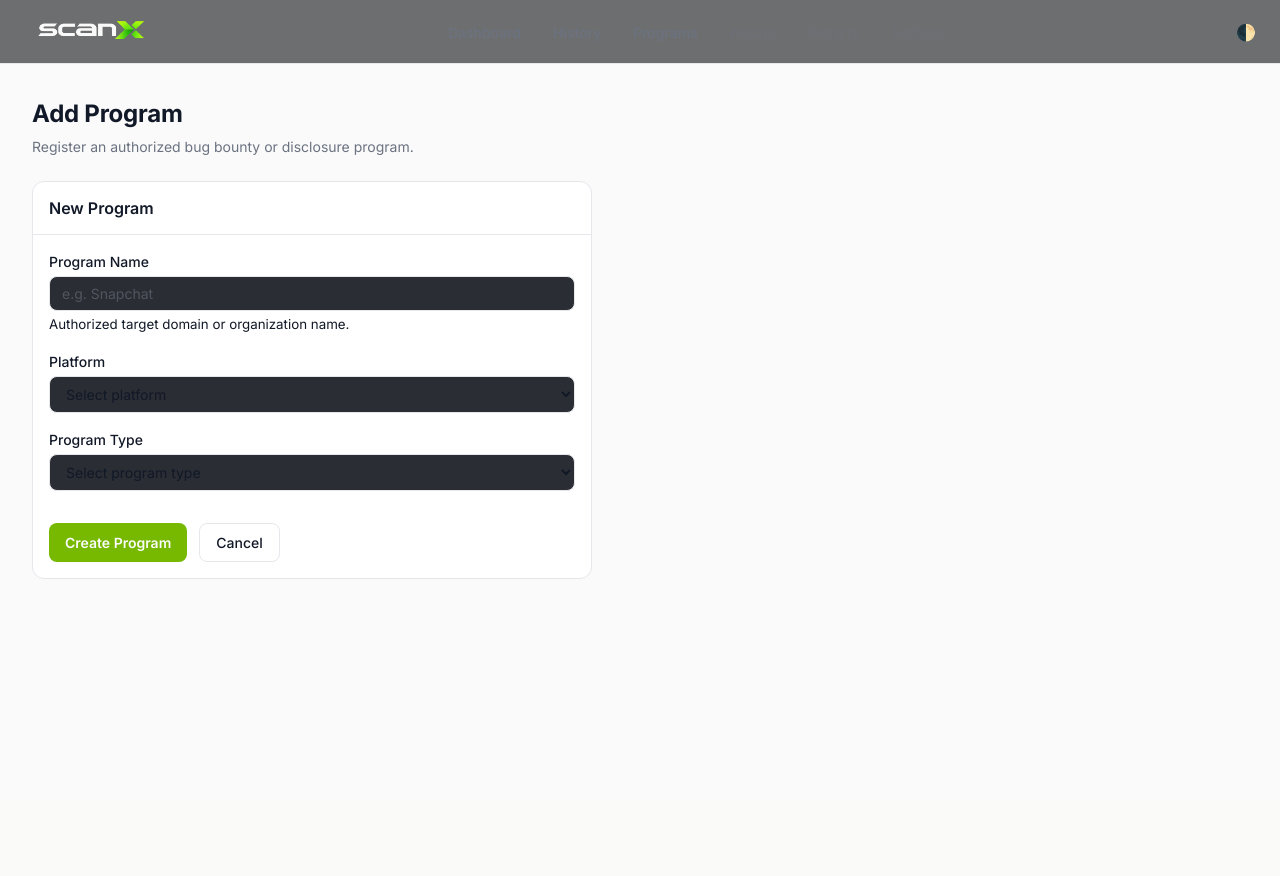
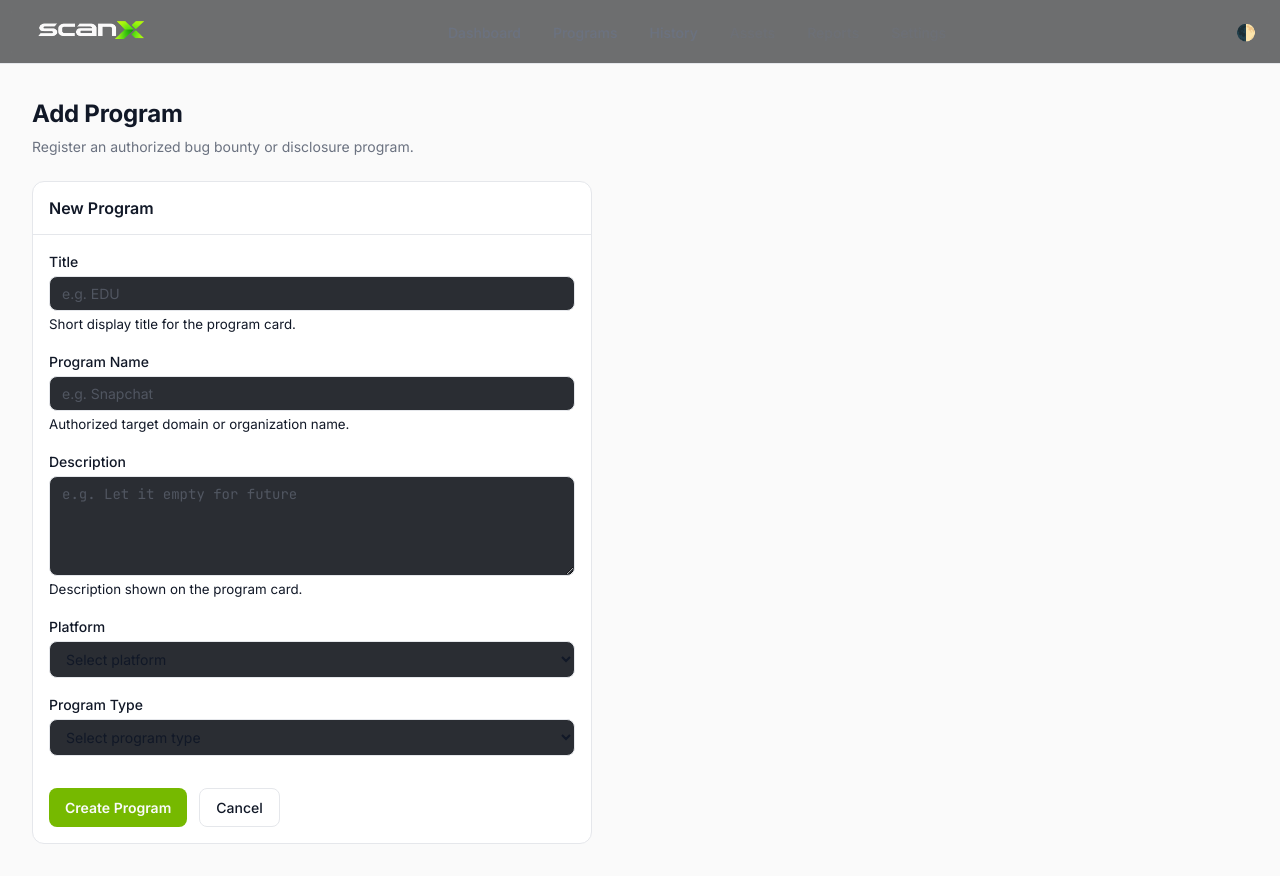
Before and after one commit to l1ackersalman/scanX, a Django app: page /programs/add/ in a window 1280 px wide. Before the commit the page ends 579 px from the top, so only its background shows below. Run offline with Django 5.2, Linux system fonts and the light colour scheme.

Commit message:
Fix NOT NULL constraint: add title/description fields to Program model
- Add title (CharField) and description (TextField) to Program model
- Migration 0005: program_title, program_description fields (faked since columns exist)
- Add Program form: Title and Description fields
- create_program view: handle title and description fields
- Navbar: Programs between Dashboard and History

```diff
--- a/scanner/models.py
+++ b/scanner/models.py
@@ -147,6 +147,8 @@ class Program(models.Model):
         PENTEST = "pentest", "Pentest"
 
     name = models.CharField(max_length=255, help_text="Authorized target domain or organization name")
+    title = models.CharField(max_length=100, blank=True, default="", help_text="Short display title (e.g. EDU, NEW)")
+    description = models.TextField(blank=True, default="", help_text="Program description (e.g. Let it empty for future)")
     platform = models.CharField(max_length=50, choices=Platform.choices)
     program_type = models.CharField(max_length=50, choices=ProgramType.choices)
     created_at = models.DateTimeField(auto_now_add=True)
--- a/scanner/views.py
+++ b/scanner/views.py
@@ -245,13 +245,19 @@ def create_program(request):
     Create a new program from the Add Program page.
     """
     if request.method == "POST":
+        title = request.POST.get("title", "").strip()
         name = request.POST.get("program_name", "").strip()
+        description = request.POST.get("description", "").strip()
         platform = request.POST.get("program_platform", "").strip()
         program_type = request.POST.get("program_type", "").strip()
 
         errors = []
+        if not title:
+            errors.append("Title is required.")
         if not name:
             errors.append("Program name is required.")
+        if not description:
+            errors.append("Description is required.")
         if not platform:
             errors.append("Platform is required.")
         if not program_type:
@@ -274,6 +280,8 @@ def create_program(request):
             program, created = Program.objects.get_or_create(
                 name=name,
                 defaults={
+                    "title": title,
+                    "description": description,
                     "platform": platform,
                     "program_type": program_type,
                 },
--- a/templates/base.html
+++ b/templates/base.html
@@ -26,8 +26,8 @@
         </div>
         <nav class="nav" aria-label="Main navigation">
           <a href="{% url 'scanner:dashboard' %}" {% if request.resolver_match.url_name == 'dashboard' %}aria-current="page"{% endif %}>Dashboard</a>
+          <a href="{% url 'scanner:programs' %}" {% if request.resolver_match.url_name == 'programs' %}aria-current="page"{% endif %}>Programs</a>
           <a href="{% url 'scanner:history' %}" {% if request.resolver_match.url_name == 'history' %}aria-current="page"{% endif %}>History</a>
-          <a href="{% url 'scanner:programs' %}" {% if request.resolver_match.url_name == 'programs' %}aria-current="page"{% endif %}>Programs</a>
           <span class="nav-placeholder">Assets</span>
           <span class="nav-placeholder">Reports</span>
           <span class="nav-placeholder">Settings</span>
--- a/templates/programs_add.html
+++ b/templates/programs_add.html
@@ -16,10 +16,24 @@
     <form method="post" action="{% url 'scanner:programs_add' %}" novalidate>
       {% csrf_token %}
       <div class="form-group">
+        <label for="program_title" class="form-label">Title</label>
+        <input type="text" id="program_title" name="title" class="form-input"
+               required placeholder="e.g. EDU" autocomplete="off">
+        <small class="form-text">Short display title for the program card.</small>
+      </div>
+
+      <div class="form-group">
         <label for="program_name" class="form-label">Program Name</label>
         <input type="text" id="program_name" name="program_name" class="form-input"
                required placeholder="e.g. Snapchat" autocomplete="off">
         <small class="form-text">Authorized target domain or organization name.</small>
+      </div>
+
+      <div class="form-group">
+        <label for="program_description" class="form-label">Description</label>
+        <textarea id="program_description" name="description" class="form-input form-textarea"
+                  required placeholder="e.g. Let it empty for future" rows="3" autocomplete="off"></textarea>
+        <small class="form-text">Description shown on the program card.</small>
       </div>
 
       <div class="form-group">
```
Also changed, not shown: scanner/migrations/0005_program_description_program_title.py (added).
